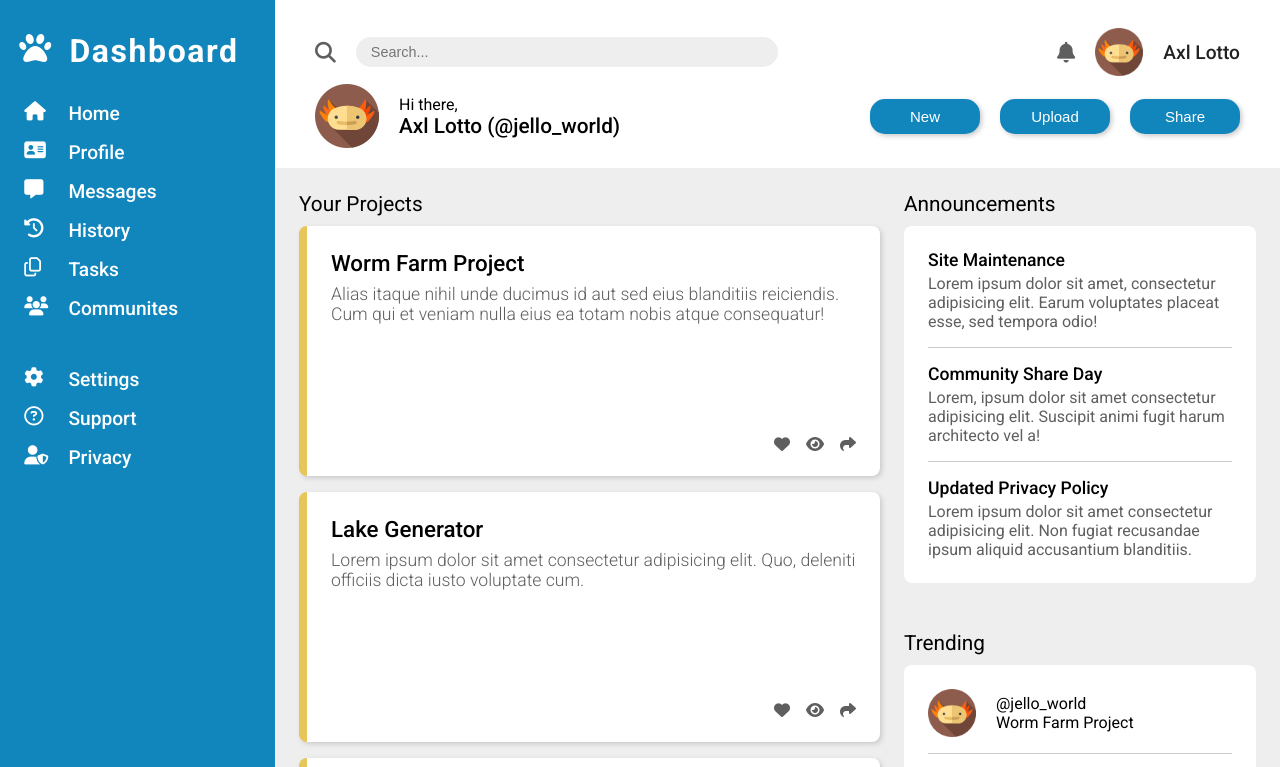
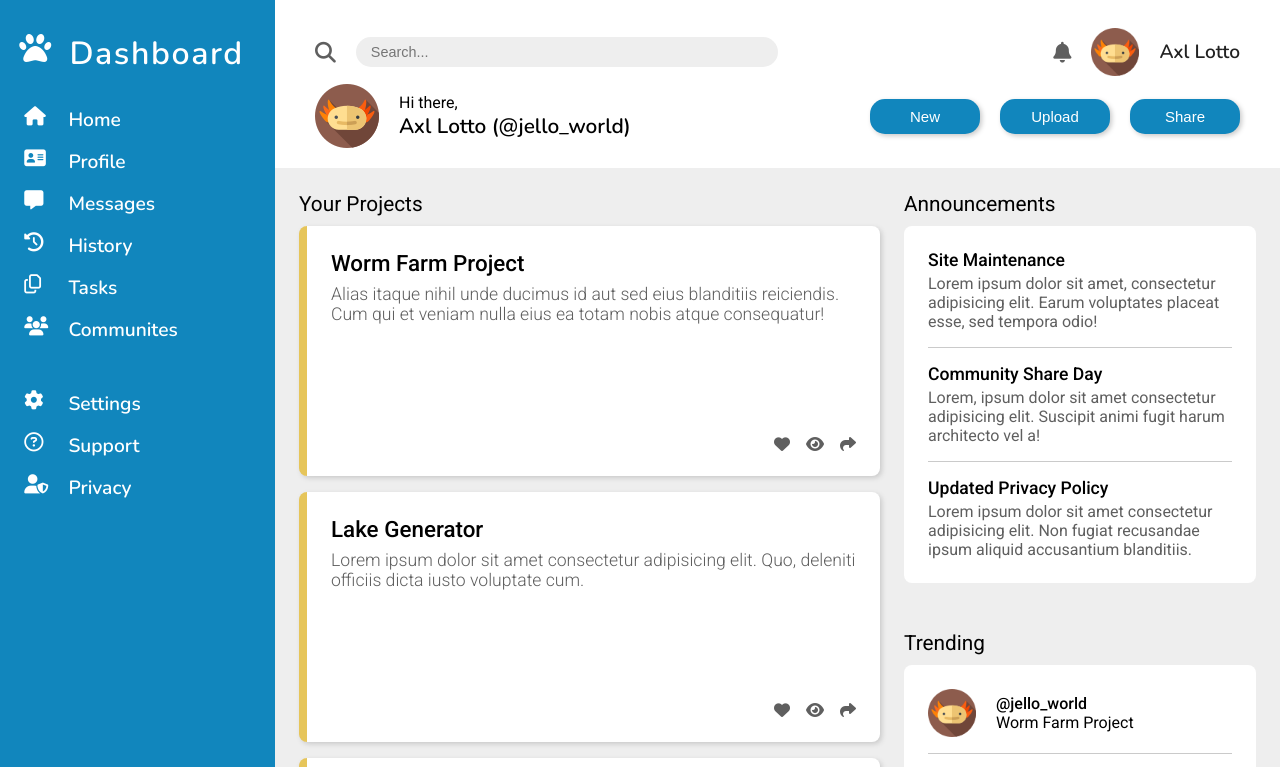
Before and after one commit to KTohara/html_AdminBoard, a plain HTML site: page index.html in a window 1280 px wide. Shown: the top 767 px of the page. Drawn offline with nearby package versions, Linux system fonts and the light colour scheme.

Commit message:
Add new font

```diff
--- a/style.css
+++ b/style.css
@@ -1,4 +1,5 @@
 @import url('https://fonts.googleapis.com/css2?family=Roboto:wght@300;400;500;700&display=swap');
+@import url('https://fonts.googleapis.com/css2?family=Nunito:wght@600&family=Varela+Round&display=swap');
 
 :root {
   --primary-clr: #1186bd;
@@ -83,6 +84,9 @@ body {
   font-weight: var(--fw-bold);
   font-size: 1.2rem;
 }
+.header-top-left p {
+  font-family: 'Nunito', sans-serif;
+}
 
 .header-top img {
   width: 48px;
@@ -117,6 +121,10 @@ body {
   width: 64px;
   margin-right: 20px;
   cursor: pointer;
+}
+
+.greetings-text p:last-child {
+  font-family: 'Nunito', sans-serif;
 }
 
 .user-name {
@@ -158,6 +166,7 @@ body {
 .sidebar {
   grid-row: 1 / 3;
 
+  font-family: 'Nunito', sans-serif;
   background: var(--primary-clr);
   color: var(--primary-light);
   font-weight: var(--fw-bold);
@@ -325,6 +334,10 @@ body {
   justify-content: center;
 }
 
+.trending-cards-name {
+  font-weight: var(--fw-bold);
+}
+
 .trending-cards:not(:last-child) {
   margin-bottom: 1rem;
   padding-bottom: 1rem;
```
